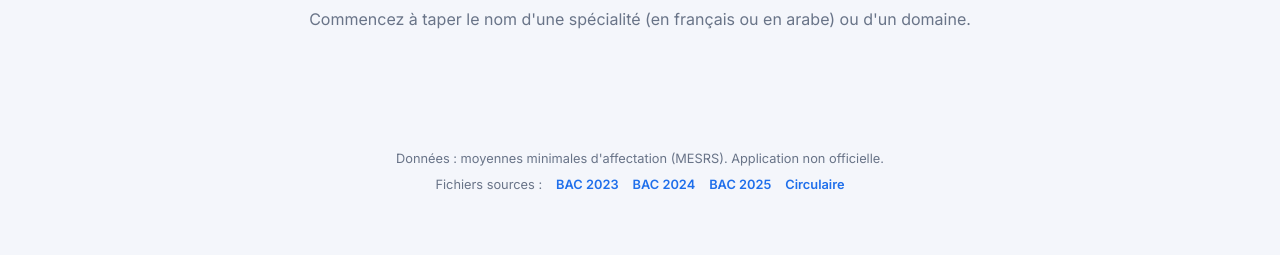
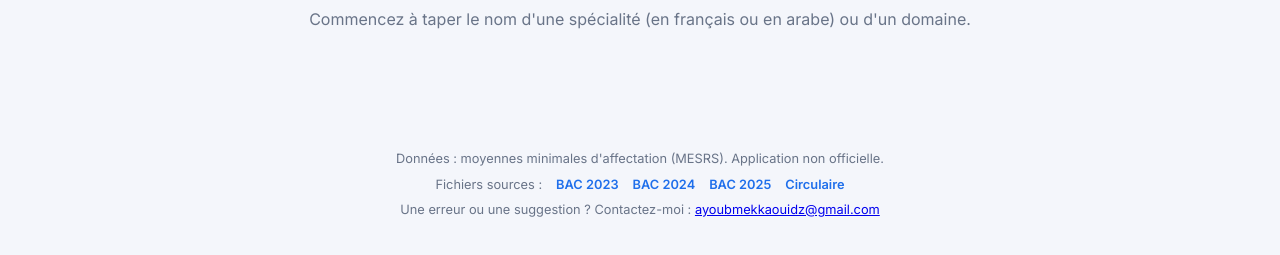
Before and after one commit to ayoubMekk/bac-moyennes-minimales, a plain HTML site: page index.html in a window 1280 px wide. Shown: the part 441-696 px from the top of the page. Drawn offline with Linux system fonts and the light colour scheme.

Commit message:
Add contact email line to footer (FR/AR)
Lets users report errors or suggestions. Translatable label + static
mailto link, mirroring the sources line. Also fixes the Arabic search
placeholder to reflect that Arabic search now works.

Co-Authored-By: Claude Opus 4.8 <noreply@anthropic.com>

```diff
--- a/app.js
+++ b/app.js
@@ -12,6 +12,7 @@ const I18N = {
     footer: "Données : moyennes minimales d'affectation (MESRS). Application non officielle.",
     sources: "Fichiers sources :",
     circulaire: "Circulaire",
+    contact: "Une erreur ou une suggestion ? Contactez-moi :",
     empty: "Commencez à taper le nom d'une spécialité (en français ou en arabe) ou d'un domaine.",
     loading: "Chargement des données…",
     noresults: "Aucune spécialité trouvée.",
@@ -29,12 +30,13 @@ const I18N = {
     title: "المعدلات الدنيا للبكالوريا",
     hero_title: "ابحث عن المعدل الأدنى للالتحاق بشعبتك",
     hero_sub: "بكالوريا 2023 · 2024 · 2025 — ابحث عن تخصص.",
-    search_ph: "اكتب اسم التخصص (بالفرنسية) أو الميدان…",
+    search_ph: "اكتب اسم التخصص (بالعربية أو الفرنسية) أو الميدان…",
     your_stream: "شعبتك في البكالوريا:",
     stream_any: "— الكل —",
     footer: "البيانات: المعدلات الدنيا للتوجيه (وزارة التعليم العالي). تطبيق غير رسمي.",
     sources: "الملفات المصدر:",
     circulaire: "المنشور",
+    contact: "خطأ أو اقتراح؟ تواصل معي:",
     empty: "ابدأ بكتابة اسم تخصص (بالعربية أو الفرنسية) أو ميدان.",
     loading: "جارٍ تحميل البيانات…",
     noresults: "لا يوجد تخصص مطابق.",
--- a/index.html
+++ b/index.html
@@ -51,6 +51,10 @@
       <a href="files/moy_min_bac2025.pdf" download>BAC 2025</a>
       <a href="files/circulaire.pdf" download data-i18n="circulaire">Circulaire</a>
     </p>
+    <p class="contact">
+      <span data-i18n="contact">Une erreur ou une suggestion ? Contactez-moi :</span>
+      <a href="mailto:ayoubmekkaouidz@gmail.com">ayoubmekkaouidz@gmail.com</a>
+    </p>
   </footer>
 
   <script src="https://cdn.jsdelivr.net/npm/fuse.js@7.0.0/dist/fuse.min.js"></script>
```
